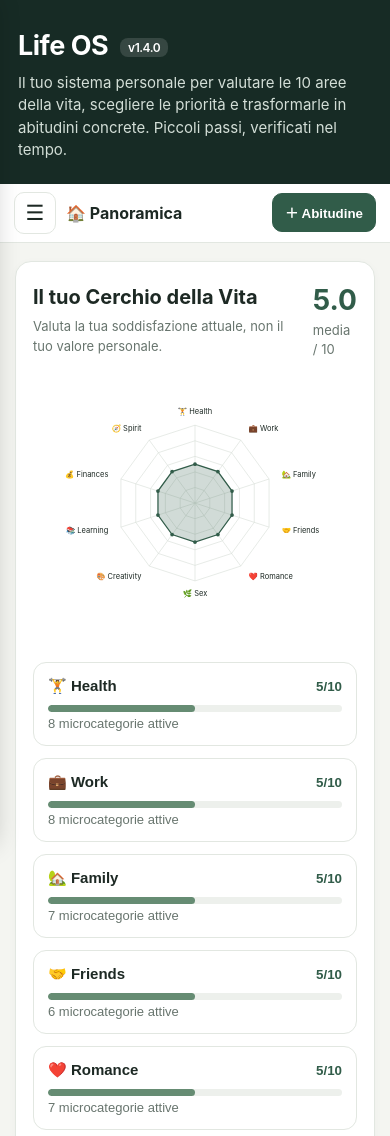
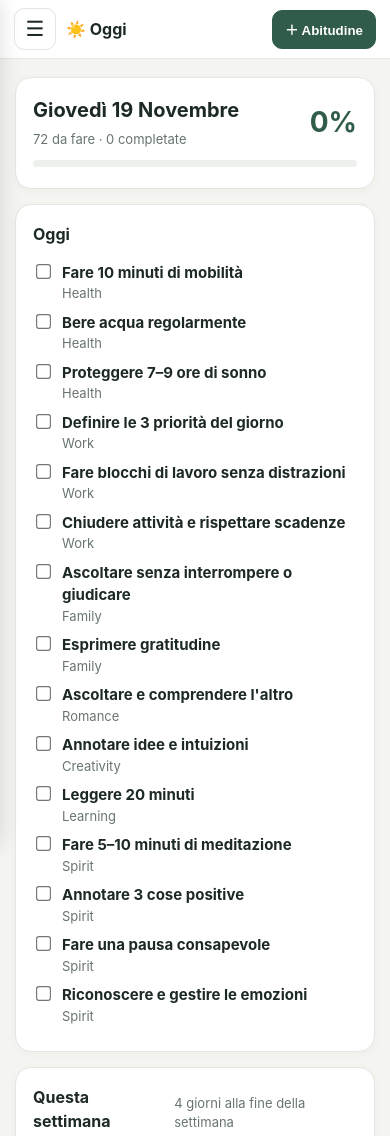
Before and after one commit to mninic/lifecircle, a plain HTML site: page index.html in a window 390 px wide. Shown: the top 1136 px of the page. Drawn offline with Linux system fonts and the light colour scheme.

Commit message:
v1.5.0
## Life OS v1.5.0 – Home «Oggi» e interfaccia senza header

### ✨ Novità
- **Nuova home «Oggi»**: mostra solo le abitudini da fare adesso, cioè le giornaliere non ancora fatte oggi e le settimanali o mensili che non hanno ancora raggiunto l'obiettivo del periodo in corso.
- In testa data, numero di abitudini da fare e percentuale di completamento; per le settimanali e mensili compaiono i giorni rimasti alla fine del periodo.
- Le abitudini si completano direttamente dalla home (spunta o contatore +/−) e spariscono dall'elenco; la sezione «Completate» le raccoglie e permette di annullare.
- La home si aggiorna quando si riapre l'app dopo la mezzanotte.

### 🔧 Miglioramenti
- **Rimosso l'header**: la barra in alto con menu, titolo e «＋ Abitudine» è ora il primo elemento della pagina e lascia più spazio ai contenuti.
- La Panoramica resta disponibile dal menu.

**Storico**: v1.4.0 – menu a hamburger e creazione rapida abitudini · v1.3.0 – 12 Week Year e dashboard · v1.2.0 – radar e confronto mensile · v1.1.0 – abitudini giornaliere/settimanali/mensili · v1.0.0 – prima versione.

```diff
--- a/index.html
+++ b/index.html
@@ -52,14 +52,11 @@ nav.open{transform:none}nav button{text-align:left;width:100%;border:0;backgroun
 </style>
 </head>
 <body>
-<header><div class="wrap">
-<h1>Life OS <span class="ver appv"></span></h1>
-<p>Il tuo sistema personale per valutare le 10 aree della vita, scegliere le priorità e trasformarle in abitudini concrete. Piccoli passi, verificati nel tempo.</p>
-</div></header>
-<div class="topbar"><button class="burger" id="burger" aria-label="Menu">☰</button><div class="vt" id="viewTitle">🏠 Panoramica</div><button class="btn primary addbtn" id="topAdd">＋ Abitudine</button></div>
+<div class="topbar"><button class="burger" id="burger" aria-label="Menu">☰</button><div class="vt" id="viewTitle">☀️ Oggi</div><button class="btn primary addbtn" id="topAdd">＋ Abitudine</button></div>
 <div id="scrim"></div>
 <nav id="nav"><div class="navhead"><span>Life OS <span class="ver appv" style="background:var(--soft);color:var(--green)"></span></span><div id="navClose" role="button" aria-label="Chiudi menu" style="cursor:pointer;padding:4px 8px">✕</div></div>
-<button class="active" data-view="overview">🏠 Panoramica</button>
+<button class="active" data-view="today">☀️ Oggi</button>
+<button data-view="overview">🏠 Panoramica</button>
 <button data-view="areas">🗂️ Aree e abitudini</button>
 <button data-view="daily">✅ Tracker</button>
 <button data-view="radar">🎯 Radar</button>
@@ -69,7 +66,8 @@ nav.open{transform:none}nav button{text-align:left;width:100%;border:0;backgroun
 <button data-view="backup">💾 Dati e backup</button>
 </nav>
 <main>
-<section id="overview" class="view">
+<section id="today" class="view"><div id="todayBody"></div></section>
+<section id="overview" class="view hidden">
 <div class="panel">
 <div class="row"><div><h2>Il tuo Cerchio della Vita</h2><div class="muted small">Valuta la tua soddisfazione attuale, non il tuo valore personale.</div></div><div><div class="kpi" id="overall">—</div><div class="small muted">media / 10</div></div></div>
 <div class="radarwrap" id="radarOverview"></div>
@@ -220,8 +218,11 @@ const defaults = [
 ["Emotional Regulation","Gestione emotiva","Riconoscere e gestire le emozioni","d"],
 ["Nature","Natura","Trascorrere tempo all'aperto","w"]]]
 ];
-const APP_VERSION="1.4.0";
+const APP_VERSION="1.5.0";
 const RELEASES=[
+{v:"1.5.0",date:"19 novembre 2026",title:"Home «Oggi» e interfaccia senza header",sections:[
+["Novità",["Nuova home «Oggi»: mostra solo le abitudini da fare adesso, cioè le giornaliere non ancora fatte oggi e le settimanali o mensili che non hanno ancora raggiunto l'obiettivo del periodo in corso.","In testa la data, il numero di abitudini da fare e la percentuale di completamento; per le settimanali e mensili compaiono i giorni rimasti alla fine del periodo.","Le abitudini si completano direttamente dalla home (spunta o contatore +/−) e spariscono dall'elenco; la sezione «Completate» le raccoglie e permette di annullare.","La home si aggiorna quando riapri l'app dopo la mezzanotte."]],
+["Miglioramenti",["Rimosso l'header: la barra in alto con menu, titolo e «＋ Abitudine» è ora il primo elemento della pagina e lascia più spazio ai contenuti.","La Panoramica resta disponibile dal menu."]]]},
 {v:"1.4.0",date:"19 novembre 2026",title:"Menu a hamburger e creazione rapida delle abitudini",sections:[
 ["Novità",["Menu a hamburger: la barra di navigazione diventa un cassetto laterale con tutte le sezioni; in alto resta il titolo della sezione corrente. Si chiude toccando fuori, scegliendo una voce o con Esc.","Creazione rapida delle abitudini: un unico pannello con testo, area della vita (chip), frequenza e numero di volte. Basta un tocco su «＋ Abitudine» in alto.","«Aggiungi e continua» per inserire più abitudini di fila; l'area e la frequenza scelte restano selezionate.","Il pulsante ＋ è disponibile anche in ogni sezione del Tracker (frequenza già impostata), nella scheda di un'area (area già scelta) e nell'editor degli obiettivi 12 Week Year, dove la nuova abitudine viene collegata subito all'obiettivo."]],
 ["Miglioramenti",["Scheda area più ordinata: ogni abitudine mostra testo, frequenza e interruttore «Attiva»; i campi di modifica si aprono con «Modifica».","Le modifiche alle abitudini esistenti si salvano subito, senza premere «Salva modifiche» (che resta per punteggio, descrizione e priorità).","Nessun cambio al formato dei dati: i backup delle versioni precedenti restano compatibili."]]]},
@@ -285,7 +286,7 @@ function renderDetail(){
  <div class="actions"><button class="btn" id="addMicro">+ Aggiungi abitudine</button><button class="btn primary" id="saveArea">Salva modifiche</button></div>`;
  $("score").oninput=e=>$("scoreVal").textContent=e.target.value;
  $("microList").querySelectorAll("[data-freq]").forEach(s=>s.onchange=()=>{const t=q(`[data-target="${s.dataset.freq}"]`);t.disabled=s.value==="daily";if(s.value==="daily")t.value=1});
- $("microList").addEventListener("change",()=>{applyMicros(a);save();$("microList").querySelectorAll(".micro").forEach((el,i)=>{const m=a.micros[i];el.querySelector("strong").textContent=m.habit||m.label;el.querySelector(".tag").textContent=tagOf(m);el.querySelector(".row .small.muted").textContent=m.label});renderOverview();renderTracker();renderCycle();renderDash()});
+ $("microList").addEventListener("change",()=>{applyMicros(a);save();$("microList").querySelectorAll(".micro").forEach((el,i)=>{const m=a.micros[i];el.querySelector("strong").textContent=m.habit||m.label;el.querySelector(".tag").textContent=tagOf(m);el.querySelector(".row .small.muted").textContent=m.label});renderOverview();renderTracker();renderToday();renderCycle();renderDash()});
  $("saveArea").onclick=()=>{
   const p=$("priority").checked;
   if(p&&!a.priority&&data.areas.filter(x=>x.priority).length>=3){alert("Puoi selezionare al massimo 3 priorità.");return}
@@ -302,8 +303,8 @@ function habitRow(f,k,x){const c=count(f,k,x.m.id),t=tgt(f,x.m),id=esc(x.m.id);
 function renderTracker(){const {P,r}=stats(ds());
  $("trackerBody").innerHTML=Object.keys(FR).map(f=>{const it=items().filter(x=>x.m.freq===f),s=r[f],pct=s.total?Math.round(s.done/s.total*100):0;
   return `<div class="panel"><div class="row"><div><h3>${FR[f]}</h3><div class="small muted">${esc(P[f].label)}</div></div><div style="display:flex;align-items:center;gap:10px"><strong>${pct}%</strong><button class="btn" data-add="${f}" style="padding:5px 11px" aria-label="Aggiungi abitudine">＋</button></div></div><div class="track"><span style="width:${pct}%"></span></div><div class="small muted" style="margin-bottom:6px">${s.done} di ${s.total} completate</div>${it.map(x=>habitRow(f,P[f].k,x)).join("")||'<div class="empty">Nessuna abitudine '+FR[f].toLowerCase()+' attiva.</div>'}</div>`}).join("")}
-$("trackerBody").onclick=e=>{const ad=e.target.closest("[data-add]");if(ad){openSheet({freq:ad.dataset.add});return}const b=e.target.closest("[data-step]");if(!b)return;const f=b.dataset.f,s=store(f,periods(ds())[f].k),id=b.dataset.id;s[id]=Math.max(0,Math.min(99,(+s[id]||0)+ +b.dataset.step));save();renderTracker();renderOverview()};
-$("trackerBody").onchange=e=>{const c=e.target.closest("[data-chk]");if(!c)return;const f=c.dataset.f;store(f,periods(ds())[f].k)[c.dataset.chk]=c.checked?1:0;save();renderTracker();renderOverview()};
+$("trackerBody").onclick=e=>{const ad=e.target.closest("[data-add]");if(ad){openSheet({freq:ad.dataset.add});return}const b=e.target.closest("[data-step]");if(!b)return;const f=b.dataset.f,s=store(f,periods(ds())[f].k),id=b.dataset.id;s[id]=Math.max(0,Math.min(99,(+s[id]||0)+ +b.dataset.step));save();renderTracker();renderToday();renderOverview()};
+$("trackerBody").onchange=e=>{const c=e.target.closest("[data-chk]");if(!c)return;const f=c.dataset.f;store(f,periods(ds())[f].k)[c.dataset.chk]=c.checked?1:0;save();renderTracker();renderToday();renderOverview()};
 function renderHistory(){let out=[];Object.entries(data.reviews.weeks||{}).sort().reverse().forEach(([d,r])=>out.push(`<div style="padding:8px 0;border-bottom:1px solid var(--line)"><strong>Settimana · ${d}</strong><div>${esc(r.next||r.wins||"Revisione salvata")}</div></div>`));Object.entries(data.reviews.months||{}).sort().reverse().forEach(([d,r])=>out.push(`<div style="padding:8px 0;border-bottom:1px solid var(--line)"><strong>Mese · ${d}</strong><div>${esc(r.action||r.best||"Revisione salvata")}</div></div>`));$("reviewHistory").innerHTML=out.join("")||"Ancora nessuna revisione salvata."}
 function renderReleases(){document.querySelectorAll(".appv").forEach(e=>e.textContent="v"+APP_VERSION);$("releaseNotes").innerHTML=RELEASES.map((r,i)=>`<details class="rel" ${i===0?"open":""}><summary>v${r.v} · ${esc(r.title)}${r.date?` <span class="small muted">(${r.date})</span>`:""}</summary>${r.sections.map(s=>`<h4>${s[0]}</h4><ul class="small">${s[1].map(t=>`<li>${esc(t)}</li>`).join("")}</ul>`).join("")}</details>`).join("")}
 const MC=["#c18b42","#315c49"];
@@ -409,8 +410,24 @@ function renderDash(){const T=todayD(),cm=mondayOf(T),ks=Object.keys(data.snapsh
 <div class="panel"><h3>Completamento abitudini · 12 settimane</h3>${fm?lineSVG(trend,100,"%"):empty}<div class="small muted">Giornaliere e settimanali; le mensili non sono incluse e l'ultima settimana è parziale.</div></div>
 <div class="panel"><div class="row"><h3>Confronto tra periodi</h3><select data-cmpn style="width:auto">${[[1,"Ultima settimana"],[4,"Ultime 4 settimane"],[12,"Ultime 12 settimane"]].map(o=>`<option value="${o[0]}" ${o[0]===cmpN?"selected":""}>${o[1]}</option>`).join("")}</select></div><p class="small muted">Periodo scelto contro quello precedente di pari durata (settimane complete). Punteggi: ultimi due mesi salvati.</p>${row("<strong>Totale</strong>",scCell(prev,cur,"all"),cell(rate(A0,cmpN),rate(B,cmpN)))}${data.areas.map(a=>row(`${a.icon} ${esc(a.name)}`,scCell(prev,cur,a.id),cell(rate(A0,cmpN,x=>x.a.id===a.id),rate(B,cmpN,x=>x.a.id===a.id)))).join("")}</div>`}
 $("dashBody").onchange=e=>{const t=e.target;if(t.matches("[data-dasharea]")){dashArea=t.value;renderDash()}else if(t.matches("[data-cmpn]")){cmpN=+t.value;renderDash()}};
-function renderAll(){renderRadar();renderCycle();renderDash();renderOverview();renderAreaPicker();renderTracker();renderHistory()}
-function show(id){closeNav();const nb=q('nav button[data-view="'+id+'"]');if(nb)$("viewTitle").textContent=nb.textContent;if(id==="cycle")renderCycle();if(id==="dash")renderDash();document.querySelectorAll(".view").forEach(v=>v.classList.toggle("hidden",v.id!==id));document.querySelectorAll("nav button").forEach(b=>b.classList.toggle("active",b.dataset.view===id))}
+function renderToday(){
+ const T=todayD(),P=periods(ymd(T)),all=items(),fr=["daily","weekly","monthly"],tb=$("todayBody");
+ const isDone=x=>count(x.m.freq,P[x.m.freq].k,x.m.id)>=tgt(x.m.freq,x.m);
+ const pend=all.filter(x=>!isDone(x)),dn=all.filter(isDone),total=all.length,pct=total?Math.round(dn.length/total*100):0;
+ const open=tb.querySelector("details")?.open;
+ const lw=7-((T.getDay()+6)%7),lm=new Date(T.getFullYear(),T.getMonth()+1,0).getDate()-T.getDate()+1;
+ const hint={daily:"",weekly:lw+(lw===1?" giorno":" giorni")+" alla fine della settimana",monthly:lm+(lm===1?" giorno":" giorni")+" alla fine del mese"};
+ const head={daily:"Oggi",weekly:"Questa settimana",monthly:"Questo mese"};
+ let h=`<div class="panel"><div class="row"><div><h2 style="text-transform:capitalize">${esc(P.daily.label)}</h2><div class="muted small">${pend.length?pend.length+" da fare · "+dn.length+" completate":total?"Tutto fatto per ora 🎉":"Nessuna abitudine attiva"}</div></div><div class="kpi">${pct}%</div></div><div class="track"><span style="width:${pct}%"></span></div></div>`;
+ fr.forEach(f=>{const it=pend.filter(x=>x.m.freq===f);if(it.length)h+=`<div class="panel"><div class="row"><h3>${head[f]}</h3><span class="small muted">${hint[f]}</span></div>${it.map(x=>habitRow(f,P[f].k,x)).join("")}</div>`});
+ if(!total)h+='<div class="panel"><div class="empty">Crea la tua prima abitudine con «＋ Abitudine» in alto.</div></div>';
+ if(dn.length)h+=`<div class="panel"><details ${open?"open":""}><summary style="cursor:pointer;font-weight:700">Completate (${dn.length})</summary>${dn.map(x=>habitRow(x.m.freq,P[x.m.freq].k,x)).join("")}</details></div>`;
+ tb.innerHTML=h}
+$("todayBody").onclick=e=>{const b=e.target.closest("[data-step]");if(!b)return;const f=b.dataset.f,st=store(f,periods(ymd(new Date()))[f].k),id=b.dataset.id;st[id]=Math.max(0,Math.min(99,(+st[id]||0)+ +b.dataset.step));save();renderToday();renderTracker();renderOverview()};
+$("todayBody").onchange=e=>{const c=e.target.closest("[data-chk]");if(!c)return;const f=c.dataset.f;store(f,periods(ymd(new Date()))[f].k)[c.dataset.chk]=c.checked?1:0;save();renderToday();renderTracker();renderOverview()};
+document.addEventListener("visibilitychange",()=>{if(!document.hidden)renderToday()});
+function renderAll(){renderToday();renderRadar();renderCycle();renderDash();renderOverview();renderAreaPicker();renderTracker();renderHistory()}
+function show(id){closeNav();if(id==="today")renderToday();const nb=q('nav button[data-view="'+id+'"]');if(nb)$("viewTitle").textContent=nb.textContent;if(id==="cycle")renderCycle();if(id==="dash")renderDash();document.querySelectorAll(".view").forEach(v=>v.classList.toggle("hidden",v.id!==id));document.querySelectorAll("nav button").forEach(b=>b.classList.toggle("active",b.dataset.view===id))}
 document.querySelectorAll("nav button").forEach(b=>b.onclick=()=>show(b.dataset.view));
 const today=ymd(new Date());$("trackerDate").value=today;$("weekDate").value=today;$("monthDate").value=today.slice(0,7);
 $("trackerDate").onchange=renderTracker;$("todayBtn").onclick=()=>{$("trackerDate").value=ymd(new Date());renderTracker()};
```
